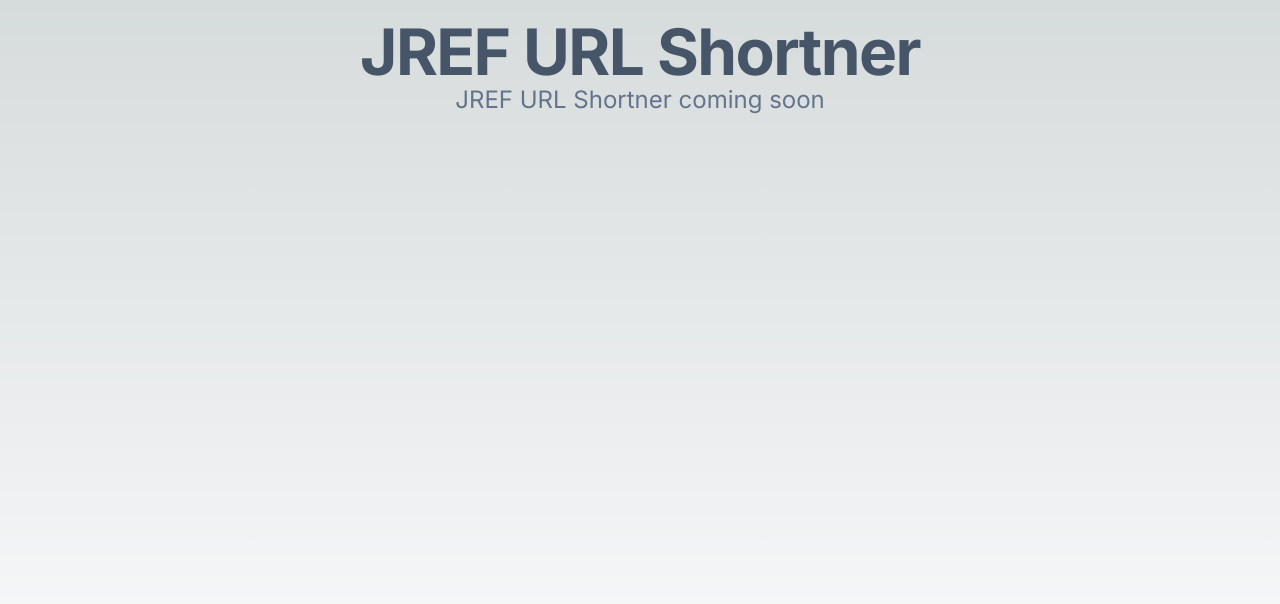
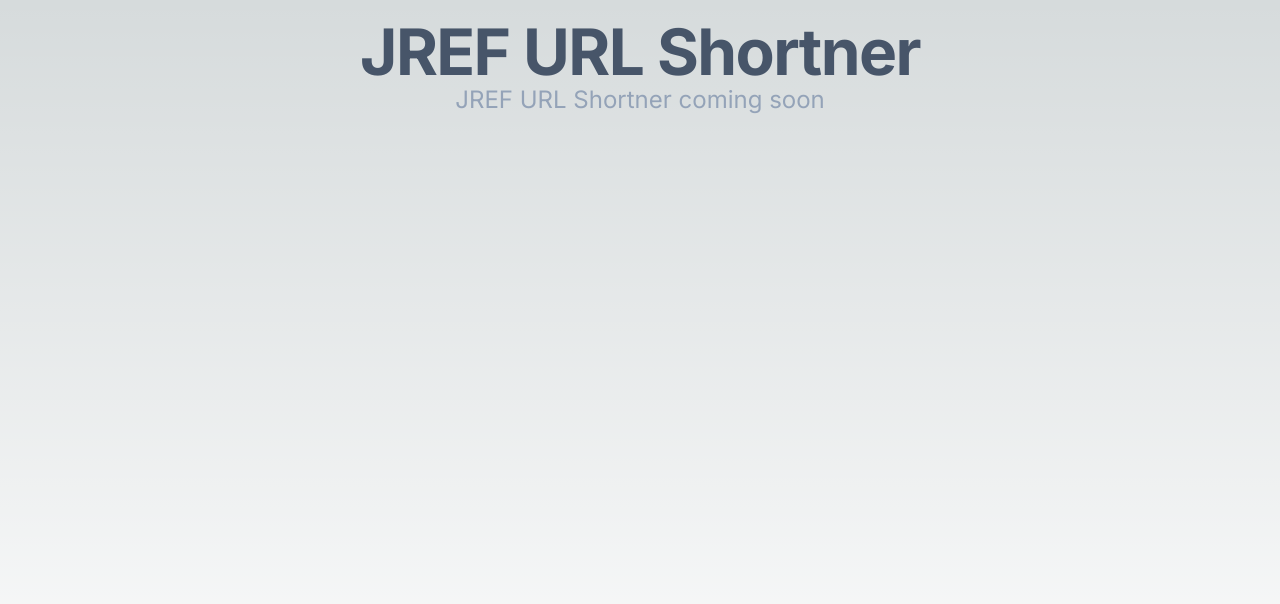
Before and after one commit to Baysah/jref, a Next.js app: page / in a window 1280 px wide. Shown: the top 604 px of the page. Built offline with nearby package versions, Linux system fonts and the light colour scheme.

Commit message:
Update Home Page

```diff
--- a/src/app/page.js
+++ b/src/app/page.js
@@ -4,7 +4,7 @@
   return (
     <main className="container py-5">
       <h1 className="text-5xl font-bold tracking-tight text-slate-600 sm:text-[4rem] text-center">JREF URL Shortner</h1>
-      <h2 className='text-2xl text-center text-slate-500'>JREF URL Shortner coming soon</h2>
+      <h2 className='text-2xl text-center text-slate-400'>JREF URL Shortner coming soon</h2>
     </main>
   )
 }
```
